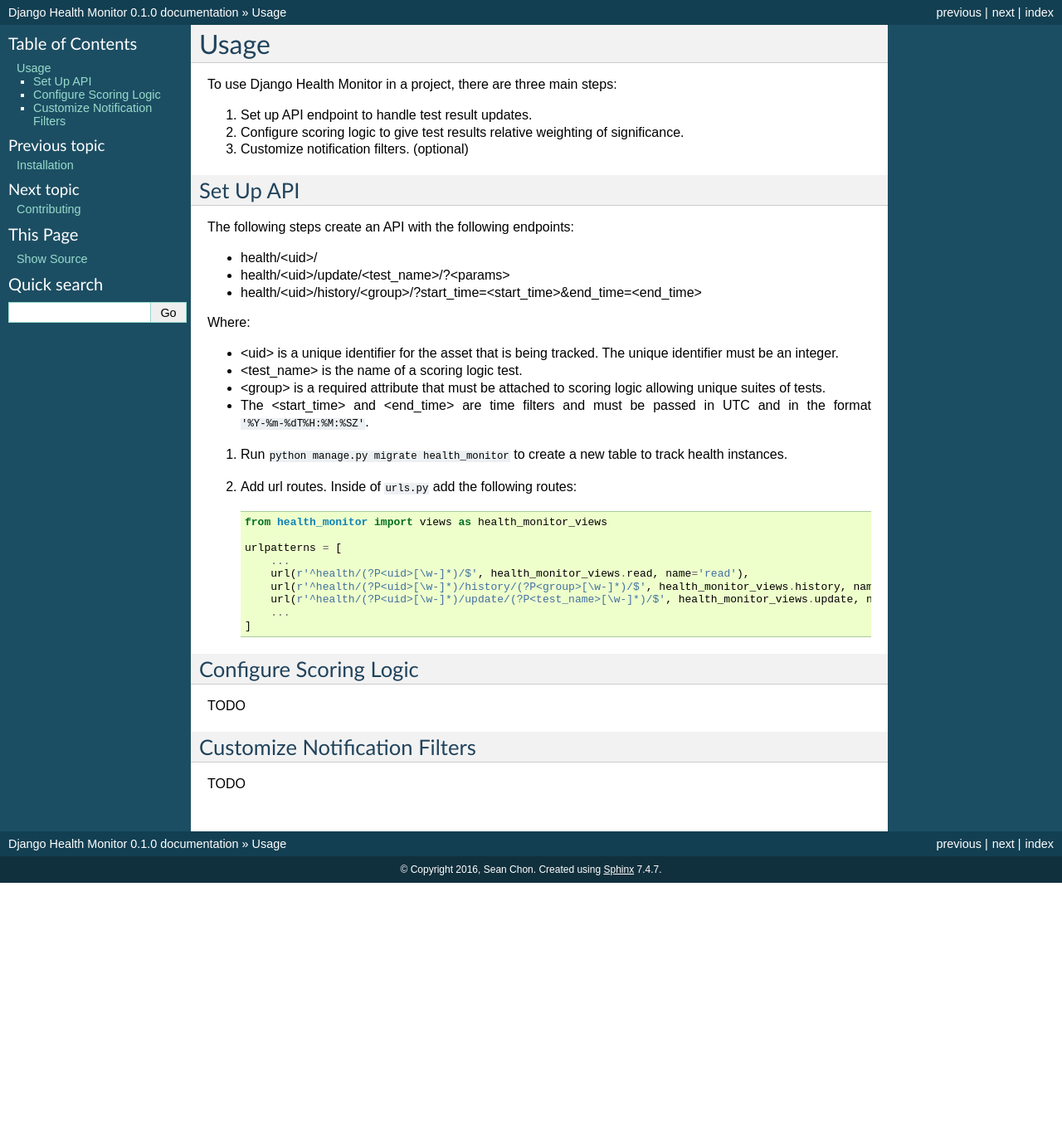
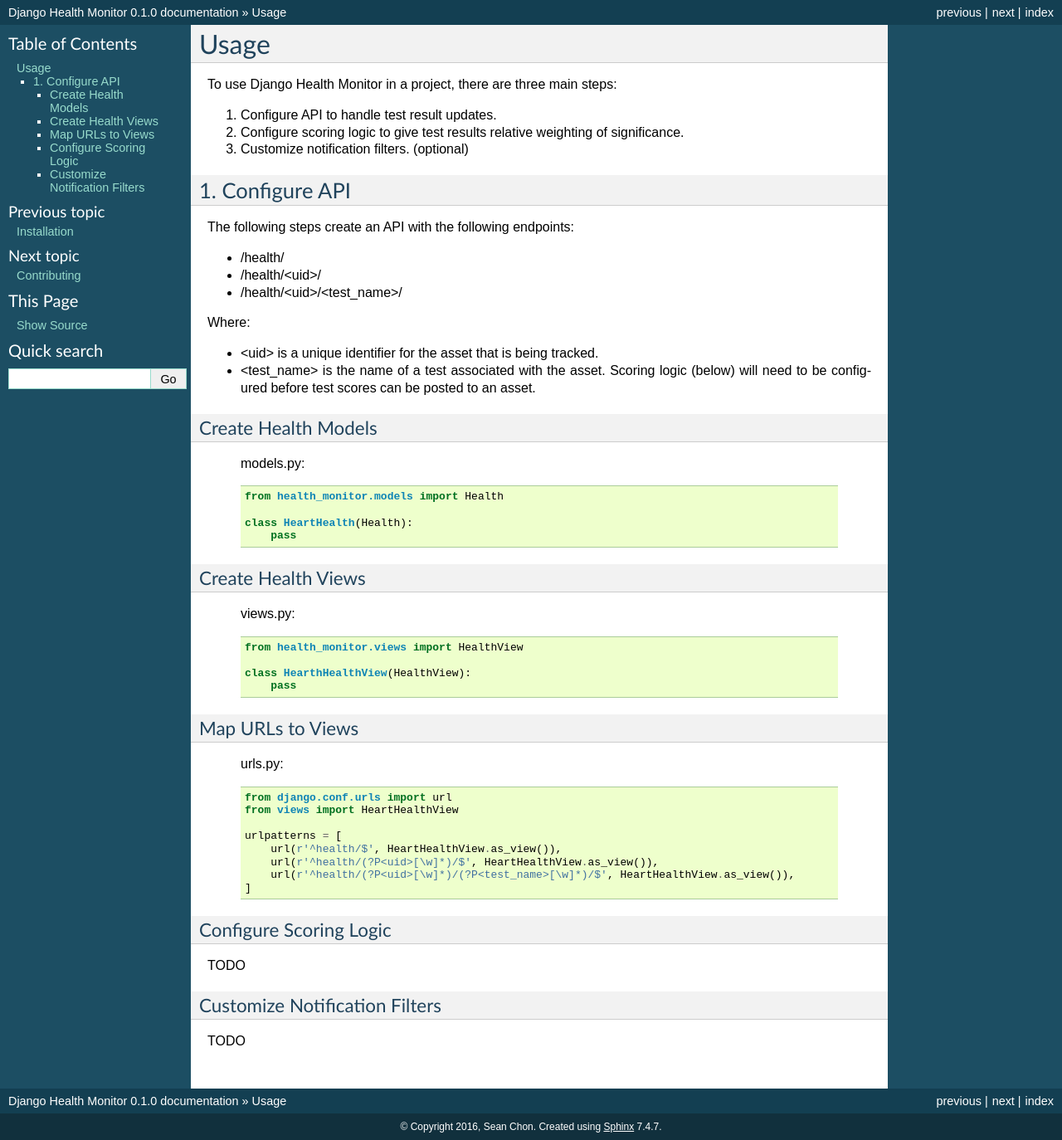
Before and after one commit to gracenote/django-health-monitor, a Sphinx documentation site: the page built from docs/usage.rst, in a window 1280 px wide. Shown: the whole page at 83% size. Built offline with Sphinx 7.4.7, drawn with Linux system fonts in a browser that asks for light colours; before the commit the page ends 1064 px from its top, so only the background shows below that.

Commit message:
Update docs for class-based views.

```diff
--- a/docs/usage.rst
+++ b/docs/usage.rst
@@ -1,45 +1,61 @@
-========
+=====
 Usage
-========
+=====
 
 To use Django Health Monitor in a project, there are three main steps:
 
-1. Set up API endpoint to handle test result updates.
+1. Configure API to handle test result updates.
 2. Configure scoring logic to give test results relative weighting of significance.
 3. Customize notification filters. (optional)
 
-
-Set Up API
-----------
+****************
+1. Configure API
+****************
 
 The following steps create an API with the following endpoints:
 
-- health/<uid>/
-- health/<uid>/update/<test_name>/?<params>
-- health/<uid>/history/<group>/?start_time=<start_time>&end_time=<end_time>
+- /health/
+- /health/<uid>/
+- /health/<uid>/<test_name>/
 
 Where:
 
-- <uid> is a unique identifier for the asset that is being tracked. The unique identifier must be an integer.
-- <test_name> is the name of a scoring logic test.
-- <group> is a required attribute that must be attached to scoring logic allowing unique suites of tests.
-- The <start_time> and <end_time> are time filters and must be passed in UTC and in the format ``'%Y-%m-%dT%H:%M:%SZ'``.
+- <uid> is a unique identifier for the asset that is being tracked.
+- <test_name> is the name of a test associated with the asset. Scoring logic (below) will need to be configured before test scores can be posted to an asset.
 
 
-1. Run ``python manage.py migrate health_monitor`` to create a new table to track health instances.
+Create Health Models
+--------------------
+    models.py::
+
+        from health_monitor.models import Health
+
+        class HeartHealth(Health):
+            pass
 
 
-2. Add url routes. Inside of ``urls.py`` add the following routes::
+Create Health Views
+-------------------
+    views.py::
 
-    from health_monitor import views as health_monitor_views
+        from health_monitor.views import HealthView
 
-    urlpatterns = [
-        ...
-        url(r'^health/(?P<uid>[\w-]*)/$', health_monitor_views.read, name='read'),
-        url(r'^health/(?P<uid>[\w-]*)/history/(?P<group>[\w-]*)/$', health_monitor_views.history, name='history'),
-        url(r'^health/(?P<uid>[\w-]*)/update/(?P<test_name>[\w-]*)/$', health_monitor_views.update, name='update'),
-        ...
-    ]
+        class HearthHealthView(HealthView):
+            pass
+
+Map URLs to Views
+-----------------
+    urls.py::
+
+
+        from django.conf.urls import url
+        from views import HeartHealthView
+
+        urlpatterns = [
+            url(r'^health/$', HeartHealthView.as_view()),
+            url(r'^health/(?P<uid>[\w]*)/$', HeartHealthView.as_view()),
+            url(r'^health/(?P<uid>[\w]*)/(?P<test_name>[\w]*)/$', HeartHealthView.as_view()),
+        ]
 
 
 Configure Scoring Logic
```
